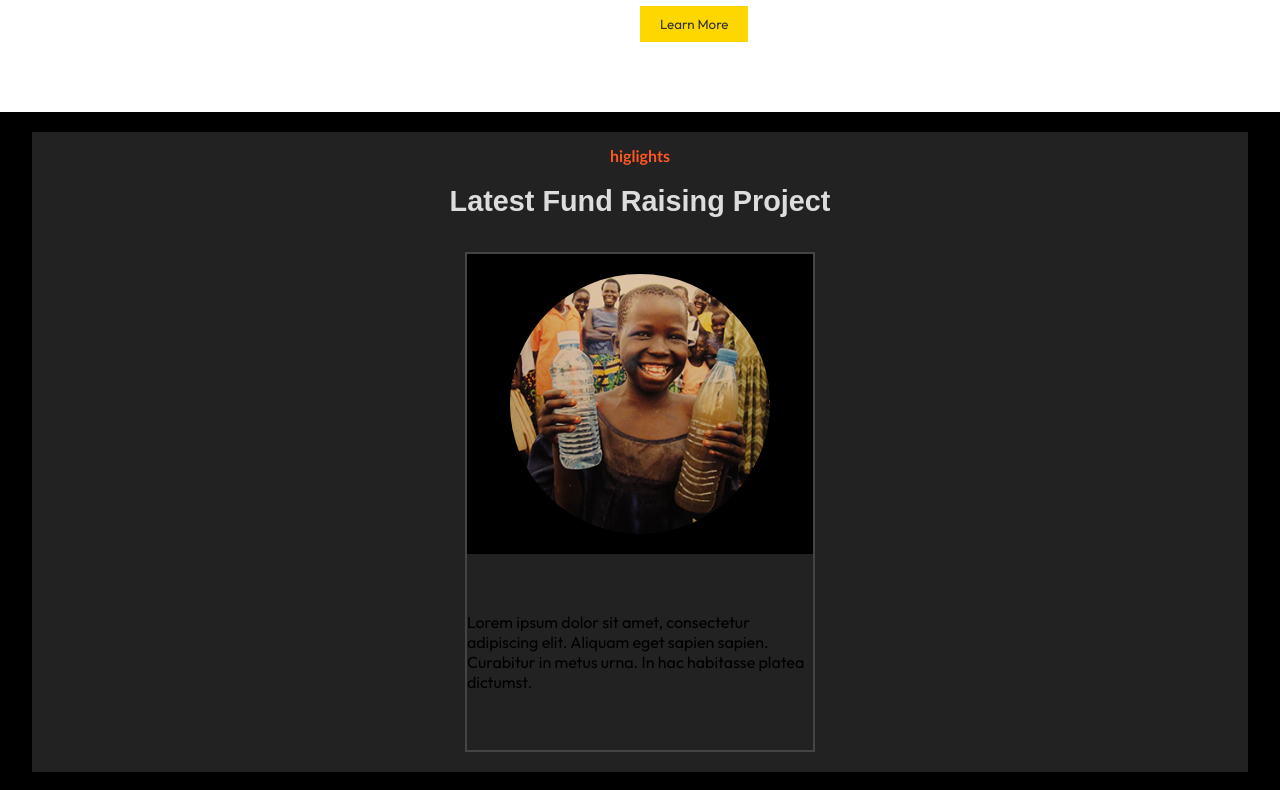
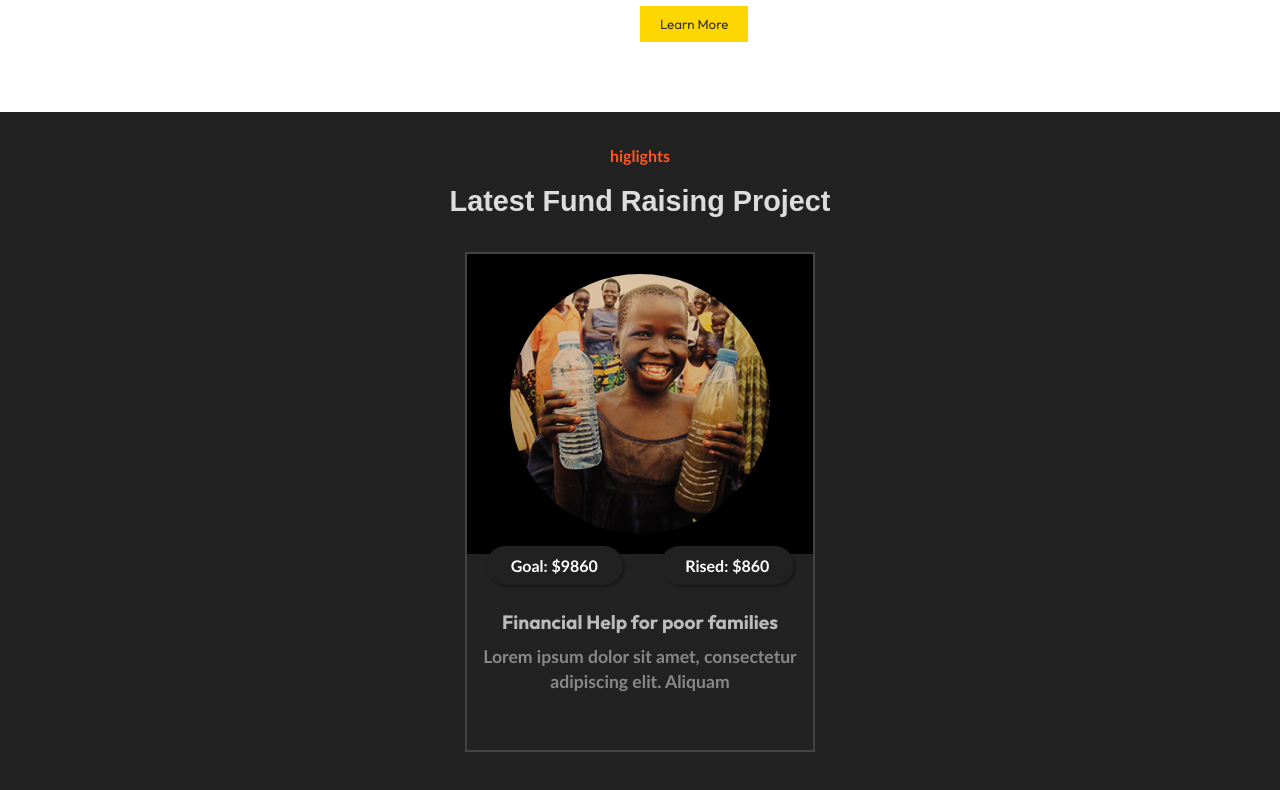
Before and after one commit to Ajioz/daro, a Next.js app: page / in a window 1280 px wide. Shown: the part 1390-2180 px from the top of the page. Built offline with nearby package versions, Linux system fonts and the light colour scheme.

Commit message:
added feature to card

```diff
--- a/components/Home/Fundraising/fundR.module.css
+++ b/components/Home/Fundraising/fundR.module.css
@@ -2,7 +2,7 @@
   display: block;
   margin: 50px auto;
   min-height: 50vh;
-  background-color: #000;
+  background-color: #212121;
   padding: 20px 0;
 }
 
@@ -74,7 +74,6 @@
 
 .container .content .card .btn {
   position: absolute;
-  /* top: 120px; */
   top: 50%;
   right: 50%;
   background-color: #ff7043;
@@ -110,3 +109,48 @@
   width: 100%;
   height: 196px;
 }
+
+.container .content .card .cardContent .projection {
+  display: flex;
+  align-items: center;
+  justify-content: space-around;
+  width: 100%;
+}
+
+.container .content .card .cardContent .projection span {
+  border-radius: 30px;
+  cursor: pointer;
+  color: #fff;
+  font-family: 'Gill Sans', 'Gill Sans MT', Calibri, 'Trebuchet MS', sans-serif;
+  font-weight: bolder;
+  font-size: 1rem;
+  margin-top: -80px;
+  padding: 10px 25px;
+  box-shadow: 2px 2px 2px 0px rgba(0, 0, 0, 0.3);
+  background-color: #212121;
+}
+
+.container .content .card .cardContent .title h1 {
+  color: #bbb;
+  font-size: 1.2rem;
+  margin: 5px;
+  cursor: pointer;
+  font-weight: bolder;
+  transition: color 0.3s ease-in-out;
+}
+
+.container .content .card .cardContent .title h1:hover {
+  color: #ff5722;
+}
+
+.container .content .card .cardContent .description p{
+  color: #888;
+  font-size: 1.1rem;
+  width: 100%;
+  margin: 5px auto;
+  padding: 0 10px;
+  font-family: 'Trebuchet MS', sans-serif, Helvetica, sans-serif;
+  font-weight: bolder;
+  text-align: center;
+  line-height: 25px;
+}
--- a/components/Home/Fundraising/index.js
+++ b/components/Home/Fundraising/index.js
@@ -14,18 +14,25 @@ const FundRaising = () => {
           <div className={fundStyle.cardImage}>
             <Image
               src={"/images/main/needy0.jpg"}
-              alt="Fund Raising"
+              alt="Fund Rising"
               width={200}
               height={200}
             />
             <button className={fundStyle.btn}>Donate Now</button>
           </div>
           <div className={fundStyle.cardContent}>
-            <p>
-              Lorem ipsum dolor sit amet, consectetur adipiscing elit. Aliquam
-              eget sapien sapien. Curabitur in metus urna. In hac habitasse
-              platea dictumst.
-            </p>
+            <div className={fundStyle.projection}>
+              <span>Goal: ${9860}</span>
+              <span>Rised: ${860}</span>
+            </div>
+            <div className={fundStyle.title}>
+              <h1>Financial Help for poor families</h1>
+            </div>
+            <div className={fundStyle.description}>
+              <p>
+                Lorem ipsum dolor sit amet, consectetur adipiscing elit. Aliquam
+              </p>
+            </div>
           </div>
         </section>
       </div>
```
